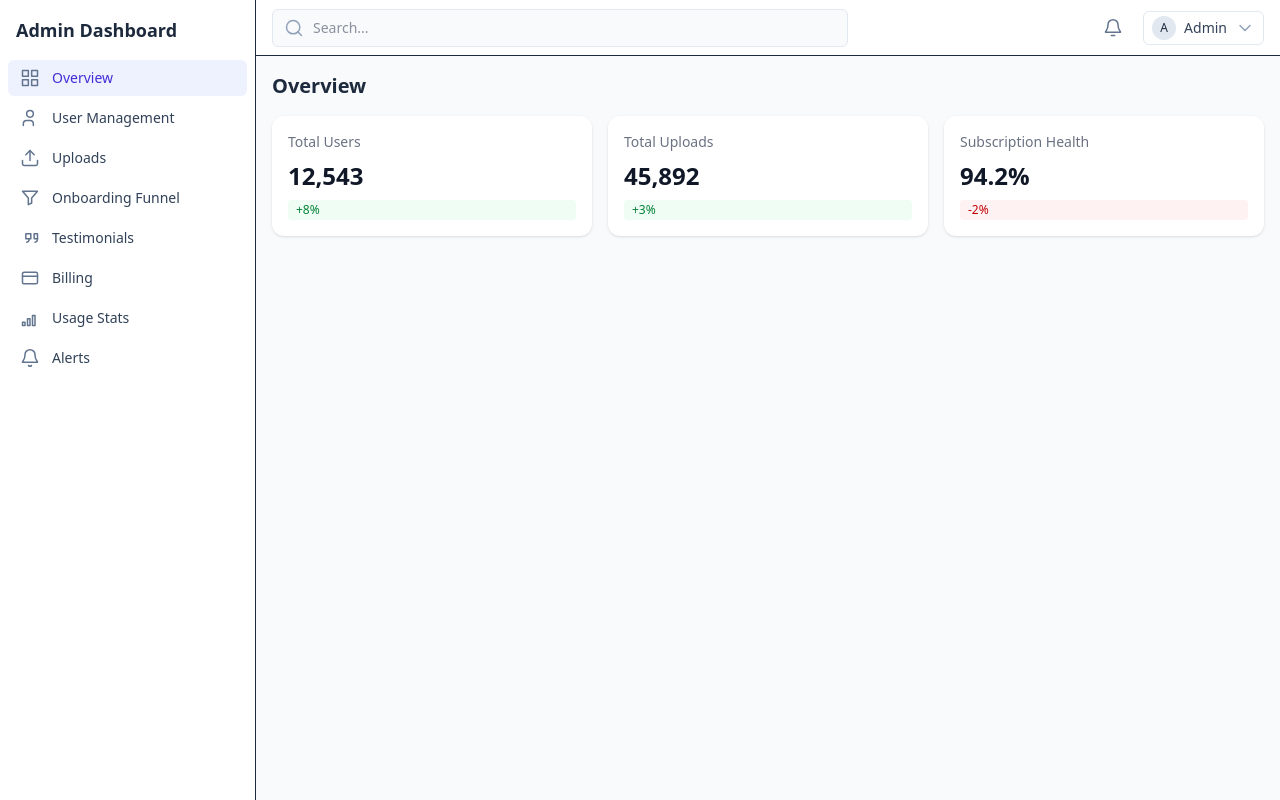
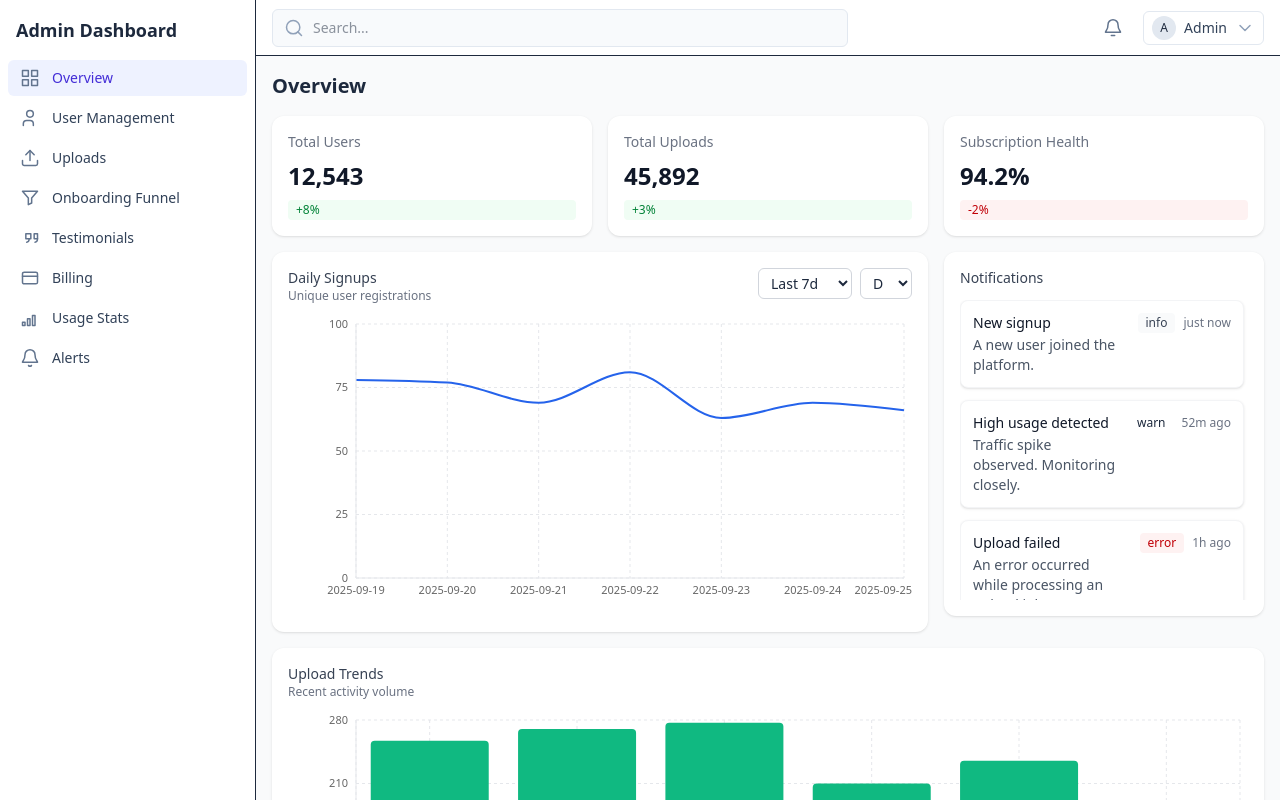
Before and after one commit to liangzhihaoo/F2025_4495_050_XCh388, a React app in the folder Implementation/frontend/: page / in a window 1280 px wide. Built offline with nearby package versions, Linux system fonts and the light colour scheme; the HTML template or start-up script is replaced by a standard one.

Commit message:
feat(overview): integrate charts, filters, notifications; align row heights; skeletons

```diff
--- a/Implementation/frontend/src/pages/Dashboard/Overview.tsx
+++ b/Implementation/frontend/src/pages/Dashboard/Overview.tsx
@@ -1,14 +1,125 @@
+import { useEffect, useMemo, useState } from 'react'
 import StatCard from '../../components/ui/StatCard'
+import ChartCard from '../../components/ui/ChartCard'
+import DailySignupsLine from '../../components/charts/DailySignupsLine'
+import UploadTrendsBar from '../../components/charts/UploadTrendsBar'
+import NotificationsList from '../../components/notifications/NotificationsList'
+import { mockBarSeries, mockNotifications, mockTimeSeries } from '../../lib/mock'
+
+type DateRange = '7d' | '30d' | '90d'
+type Granularity = 'D' | 'W' | 'M'
 
 export default function Overview() {
+  const [dateRange, setDateRange] = useState<DateRange>('7d')
+  const [granularity, setGranularity] = useState<Granularity>('D')
+  const [loading, setLoading] = useState(false)
+  const [error, setError] = useState<string | null>(null)
+
+  // dev toggles
+  const devEmptyNotifications = false
+
+  const rangeToPoints = (range: DateRange) => (range === '7d' ? 7 : range === '30d' ? 30 : 90)
+
+  const signupsData = useMemo<{ date: string; signups: number }[]>(() => {
+    const points = rangeToPoints(dateRange)
+    const base = mockTimeSeries(points, 'signups').map((p) => ({ date: p.date, signups: (p as any)['signups'] as number }))
+    if (granularity === 'D') return base
+    // naive downsample: group every 7 days for W, 30 for M
+    const groupSize = granularity === 'W' ? 7 : 30
+    const grouped: { date: string; signups: number }[] = []
+    for (let i = 0; i < base.length; i += groupSize) {
+      const chunk = base.slice(i, i + groupSize)
+      const sum = chunk.reduce((s, p) => s + p.signups, 0)
+      grouped.push({ date: chunk[0]?.date ?? String(i), signups: Math.round(sum) })
+    }
+    return grouped
+  }, [dateRange, granularity])
+
+  const uploadsBarData = useMemo(() => {
+    // last 6 weeks labels (W1..W6) or months (M1..M6) - simple labels
+    const labels = ['1', '2', '3', '4', '5', '6'].map((n) => (dateRange === '7d' ? `W${n}` : `M${n}`))
+    return mockBarSeries(labels, 'uploads') as { label: string; uploads: number }[]
+  }, [dateRange])
+
+  const notifications = useMemo(() => (devEmptyNotifications ? [] : mockNotifications(7)), [devEmptyNotifications])
+
+  useEffect(() => {
+    setLoading(true)
+    setError(null)
+    const t = setTimeout(() => setLoading(false), 450)
+    return () => clearTimeout(t)
+  }, [dateRange, granularity])
+
+  const rightFilters = (
+    <div className="flex items-center gap-2">
+      <select
+        className="border border-gray-300 rounded-md text-sm px-2 py-1 bg-white focus:outline-none focus:ring-2 focus:ring-blue-500"
+        value={dateRange}
+        onChange={(e) => setDateRange(e.target.value as DateRange)}
+        aria-label="Date range"
+      >
+        <option value="7d">Last 7d</option>
+        <option value="30d">Last 30d</option>
+        <option value="90d">Last 90d</option>
+      </select>
+      <select
+        className="border border-gray-300 rounded-md text-sm px-2 py-1 bg-white focus:outline-none focus:ring-2 focus:ring-blue-500"
+        value={granularity}
+        onChange={(e) => setGranularity(e.target.value as Granularity)}
+        aria-label="Granularity"
+      >
+        <option value="D">D</option>
+        <option value="W">W</option>
+        <option value="M">M</option>
+      </select>
+    </div>
+  )
+
   return (
     <div className="space-y-4">
       <h1 className="text-xl font-semibold">Overview</h1>
+
+      {/* Row 1: KPIs */}
       <div className="grid grid-cols-1 sm:grid-cols-3 gap-4">
         <StatCard title="Total Users" value="12,543" trend="+8%" variant="good" />
         <StatCard title="Total Uploads" value="45,892" trend="+3%" variant="good" />
         <StatCard title="Subscription Health" value="94.2%" trend="-2%" variant="bad" />
       </div>
+
+      {/* Row 2: Line chart + Notifications */}
+      <div className="grid grid-cols-1 lg:grid-cols-3 gap-4">
+        <div className="lg:col-span-2 h-[380px]">
+          <ChartCard title="Daily Signups" subtitle="Unique user registrations" rightSlot={rightFilters}>
+            {error ? (
+              <div className="text-sm text-red-600">Failed to load data.</div>
+            ) : loading ? (
+              <div className="h-[300px] rounded-md bg-gray-100 animate-pulse" />
+            ) : (
+              <DailySignupsLine data={signupsData} height={300} />
+            )}
+          </ChartCard>
+        </div>
+        <div className="lg:col-span-1 h-[380px]">
+          <ChartCard title="Notifications">
+            {loading ? (
+              <div className="h-[300px] rounded-md bg-gray-100 animate-pulse" />
+            ) : (
+              <div className="h-[300px] overflow-auto pr-1">
+                <NotificationsList items={notifications} />
+              </div>
+            )}
+          </ChartCard>
+        </div>
+      </div>
+
+      {/* Row 3: Upload trends bar */}
+      <ChartCard title="Upload Trends" subtitle="Recent activity volume">
+        {loading ? (
+          <div className="h-[300px] rounded-md bg-gray-100 animate-pulse" />
+        ) : (
+          <UploadTrendsBar data={uploadsBarData} height={300} />
+        )}
+      </ChartCard>
     </div>
   )
 }
```
